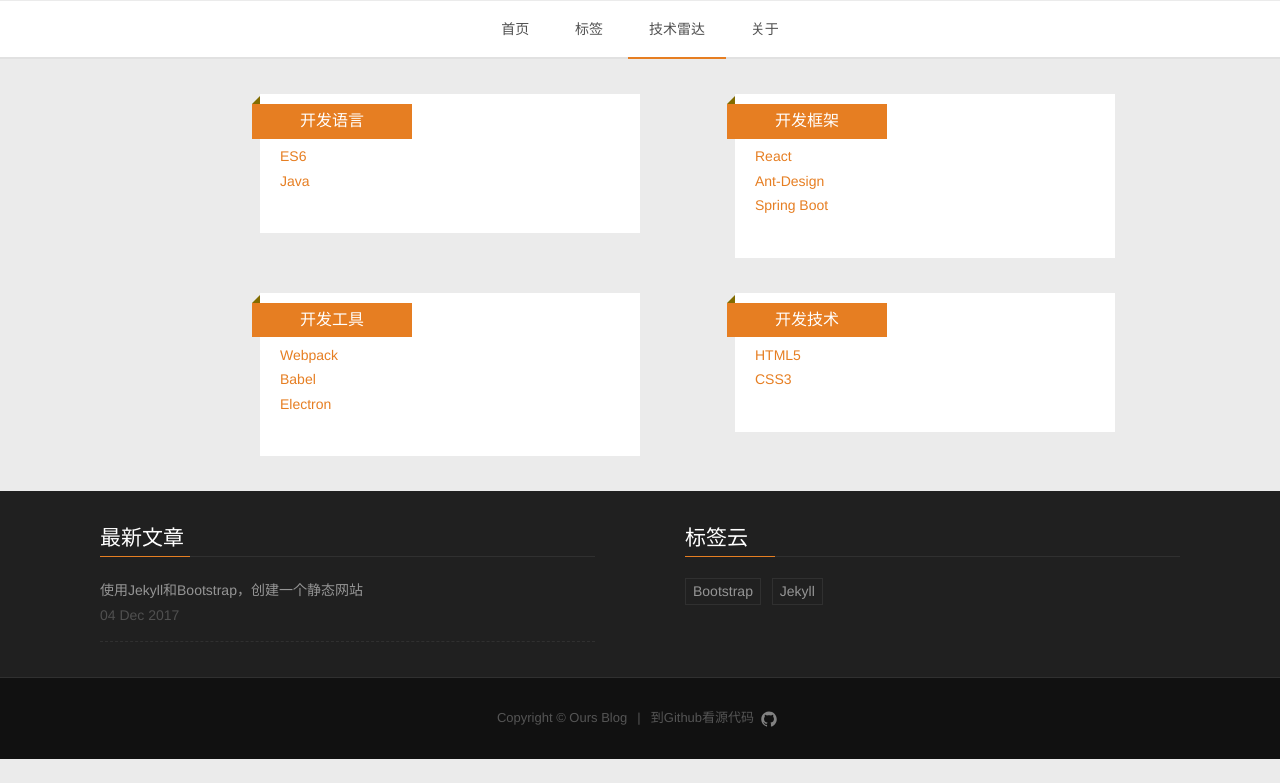
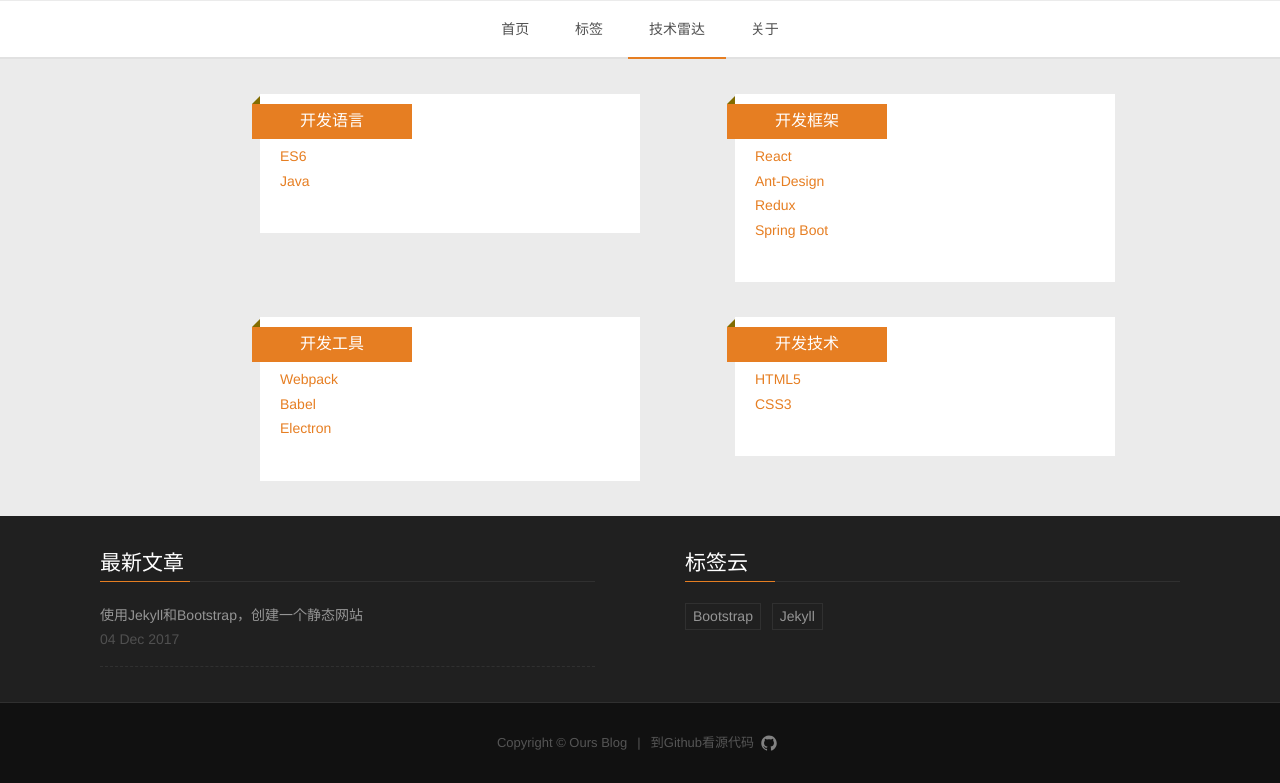
Before and after one commit to wusongtech/wusongtech.github.io, a Jekyll site: the page built from tech-radar/index.html, in a window 1280 px wide. Shown: the part 310-1093 px from the top of the page. Built offline with Jekyll 4.4.1, drawn with Linux system fonts in a browser that asks for light colours; nearby versions of some CDN libraries; before the commit the page ends 1069 px from its top, so only the background shows below that.

Commit message:
技术雷达，添加Redux

```diff
--- a/tech-radar/index.html
+++ b/tech-radar/index.html
@@ -23,6 +23,7 @@
                     <ul class="list-unstyled">
                         <li><a href="">React</a></li>
                         <li><a href="">Ant-Design</a></li>
+                        <li><a href="">Redux</a></li>
                         <li><a href="">Spring Boot</a></li>
                     </ul>
                 </section>
```
